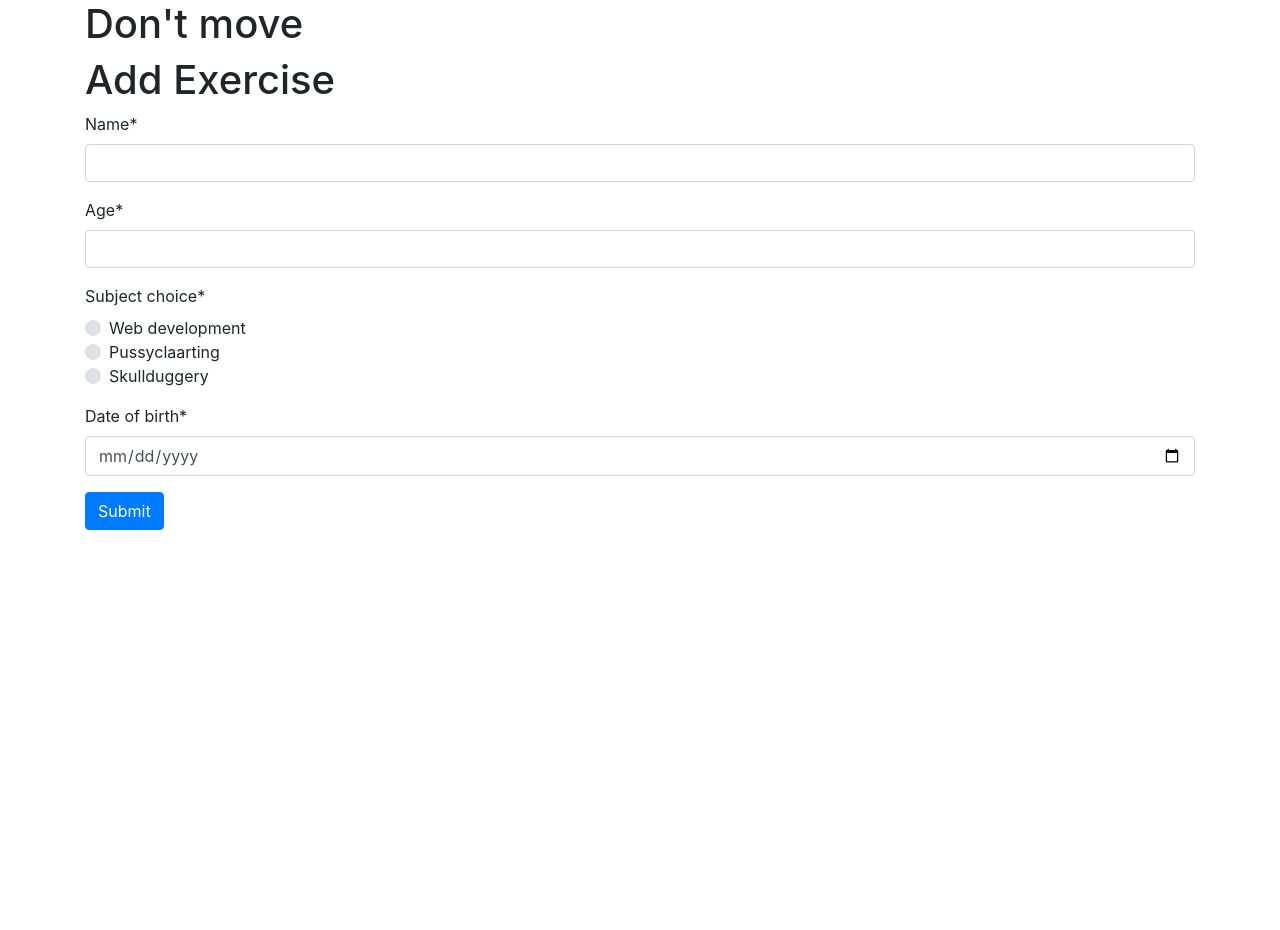
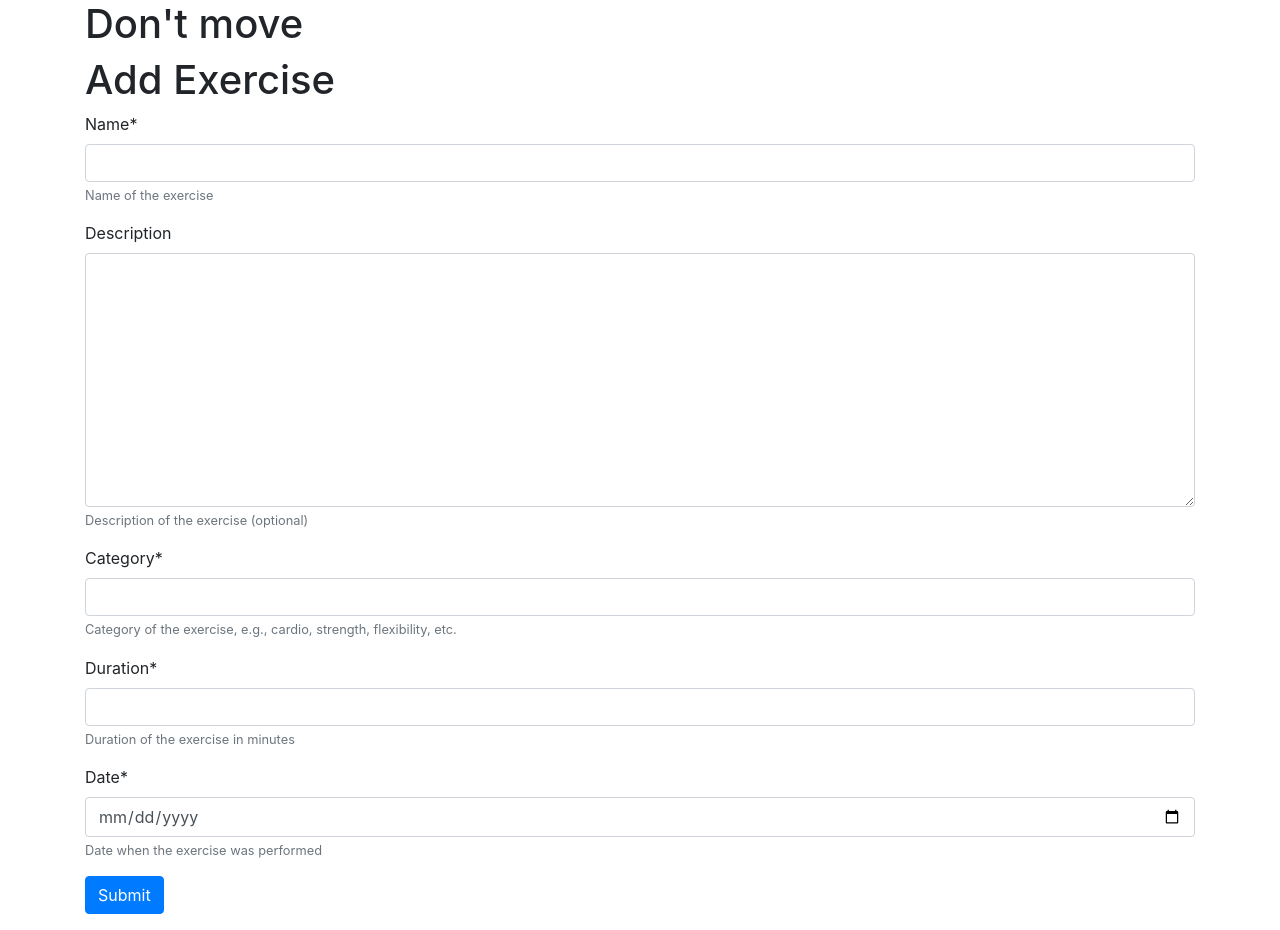
Before and after one commit to Kenzen92/django_exercise, a Django app: page /add-exercise in a window 1280 px wide. Before the commit the page ends 530 px from the top, so only its background shows below. Run offline with Django 4.2, Linux system fonts and the light colour scheme; some libraries are stand-ins or nearby versions.

Commit message:
trying to use forms need to use admin dashboard to see if its working

```diff
--- a/exercise_project/exercise_app/forms.py
+++ b/exercise_project/exercise_app/forms.py
@@ -3,7 +3,7 @@ from datetime import datetime
 from crispy_forms.helper import FormHelper
 from crispy_forms.layout import Submit
 from django.urls import reverse_lazy
-# from .models import Exercise
+from .models import Exercise
 
 subjectChoices = (
     (1, 'Web development'),
@@ -11,20 +11,15 @@ subjectChoices = (
     (3, 'Skullduggery')
 )
 
-class AddExerciseForm(forms.Form):
+class AddExerciseForm(forms.ModelForm):
+    class Meta:
+        model = Exercise
+        fields = ['name', 'description', 'category', 'duration', 'date']
 
     def __init__(self, *args, **kwargs):
         super().__init__(*args, **kwargs)
         self.helper = FormHelper(self)
         self.helper.form_action = reverse_lazy('index')
         self.helper.add_input(Submit('submit', 'Submit'))
-
-
-    name = forms.CharField()
-    age = forms.IntegerField()
-    subject_choice = forms.ChoiceField(
-    choices = subjectChoices,
-    widget= forms.RadioSelect)
-    date_of_birth = forms.DateField(
-        widget=forms.DateInput(attrs={'type': 'date', 'max': datetime.now().date()})
-    )
+        # Update the 'date' field to use the DateInput widget
+        self.fields['date'].widget = forms.DateInput(attrs={'type': 'date'})
--- a/exercise_project/exercise_app/views.py
+++ b/exercise_project/exercise_app/views.py
@@ -6,11 +6,21 @@ from .models import Exercise
 
 
 def add_exercise(request):
-    context = {'form': AddExerciseForm()}
-    return render(request, 'exercise_app/add_exercise.html', context)
+    if request.method == "POST":
+        form = AddExerciseForm(request.POST)
+        if form.is_valid():
+            new_exercise = form.save()
+            print("Form valid: ", new_exercise)
+            return redirect('success_page')  # Change 'success_page' to the actual URL name
+        else:
+            print("Failed to validate form")
+    else:
+        context = {'form': AddExerciseForm()}
+        return render(request, 'exercise_app/add_exercise.html', context)
 
 def exercise_list(request):
     exercises = Exercise.objects.all()  # Replace 'Exercise' with your model name
+    print(exercises)
     return render(request, 'exercise_app/exercise_list.html', {'exercises': exercises})
 
 
```
Also changed, not shown: exercise_project/exercise_app/templates/exercise_app/base.html (+22 -11 lines), exercise_project/exercise_app/templates/exercise_app/exercise_list.html (added, +8 -0 lines), exercise_project/exercise_app/templates/exercise_app/index.html (+21 -9 lines).
